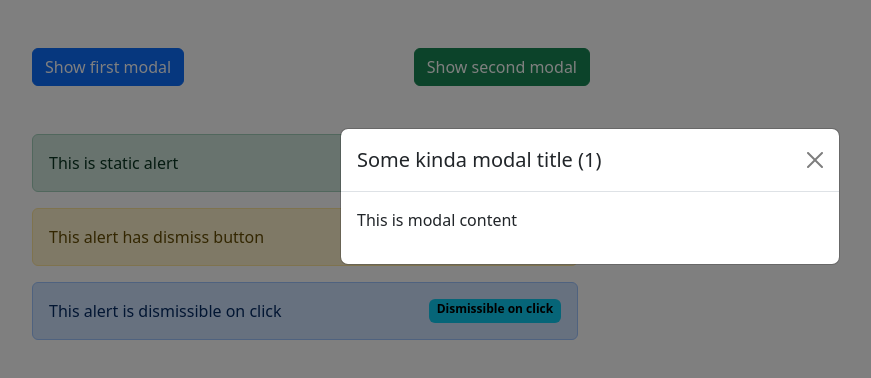
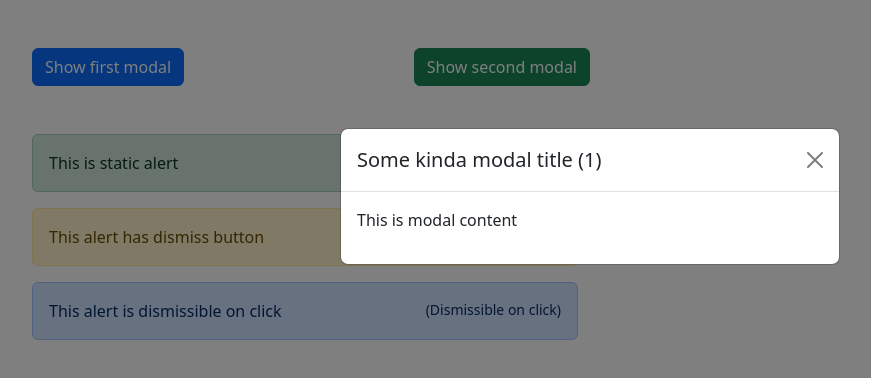
Before and after one commit to dmatkulov/hw-58, a React app: page / in a window 1280 px wide. Both pictures are taken after a click on the button "Show first modal". Shown: the top 378 px of the page, without its empty margins (50-921 px from the left). Built offline with nearby package versions, Linux system fonts and the light colour scheme; the HTML template or start-up script is replaced by a standard one.

Commit message:
refactor code, add animation to alerts

```diff
--- a/src/UI/Alert/Alert.tsx
+++ b/src/UI/Alert/Alert.tsx
@@ -1,5 +1,5 @@
 import React, {useState} from 'react';
-import {motion} from 'framer-motion';
+import {AnimatePresence, motion} from 'framer-motion';
 
 interface Props extends React.PropsWithChildren {
   type: 'primary' | 'success' | 'danger' | 'warning';
@@ -7,7 +7,13 @@ interface Props extends React.PropsWithChildren {
   clickDismissible?: boolean;
 }
 
-const Alert: React.FC<Props> = ({type, onDismiss, clickDismissible, children}) => {
+const Alert: React.FC<Props> = ({
+    type,
+    onDismiss,
+    clickDismissible,
+    children
+  }) => {
+
   const [isDismissed, setIsDismissed] = useState(true);
 
   let closeBtn: React.ReactNode = null;
@@ -17,36 +23,39 @@ const Alert: React.FC<Props> = ({type, onDismiss, clickDismissible, children}) =
       <button type="button" className="btn-close ms-auto" onClick={onDismiss}/>
     );
   }
-
-  if (isDismissed && clickDismissible) {
   return (
+    <>
+      <AnimatePresence>
+        {isDismissed && clickDismissible && (
           <motion.div
-        animate={{ y: 0, opacity: 1 }}
-        initial={{ y: -20, opacity: 0 }}
+            initial={{y: -20, opacity: 0}}
+            animate={{y: 0, opacity: 1}}
+            exit={{x: -100, opacity: 0}}
             className={`alert alert-${type} d-flex justify-content-between show`}
             style={{cursor: 'pointer'}}
             onClick={() => setIsDismissed(false)}
           >
             <div className="col d-flex justify-content-between">
               {children}
-          <div className="badge text-bg-info">Dismissible on click</div>
+              <p className="small p-0 m-0">(Dismissible on click)</p>
             </div>
           </motion.div>
-    );
-  }
+        )}
+      </AnimatePresence>
 
-  if (!clickDismissible) {
-    return (
+        {!clickDismissible && (
           <motion.div
-        animate={{ y: 0, opacity: 1 }}
-        initial={{ y: -20, opacity: 0 }}
+            initial={{y: -20, opacity: 0}}
+            animate={{y: 0, opacity: 1}}
+            exit={{x: -100, opacity: 0}}
             className={`alert alert-${type} d-flex justify-content-between show`}
           >
             {children}
             {closeBtn}
           </motion.div>
+        )}
+    </>
   );
-  }
 };
 
 export default Alert;
--- a/src/UI/Backdrop/Backdrop.tsx
+++ b/src/UI/Backdrop/Backdrop.tsx
@@ -1,4 +1,5 @@
 import React from 'react';
+import {AnimatePresence, motion} from "framer-motion";
 
 interface Props {
   show: boolean;
@@ -6,11 +7,18 @@ interface Props {
 }
 const Backdrop: React.FC<Props> = ({show, onClick}) => {
   return (
-    <div
-      className="modal-backdrop show"
-      style={{display: show ? 'block' : 'none'}}
-      onClick={onClick}
-    />
+      <>
+        <AnimatePresence>
+          <motion.div
+            initial={{opacity: 0}}
+            animate={{opacity: 0.5}}
+            exit={{opacity: 0}}
+            className="modal-backdrop show"
+            style={{display: show ? 'block' : 'none'}}
+            onClick={onClick}
+          />
+        </AnimatePresence>
+      </>
   );
 };
 
--- a/src/components/AlertDismissible/AlertDismissible.tsx
+++ b/src/components/AlertDismissible/AlertDismissible.tsx
@@ -1,5 +1,6 @@
 import React, {useState} from 'react';
 import Alert from '../../UI/Alert/Alert';
+import {AnimatePresence} from "framer-motion";
 
 const AlertDismissible: React.FC = () => {
   const [showAlert, setShowAlert] = useState(true);
@@ -9,6 +10,7 @@ const AlertDismissible: React.FC = () => {
 
   return (
     <>
+      <AnimatePresence>
       {showAlert ? (
         <Alert
           type="warning"
@@ -17,6 +19,7 @@ const AlertDismissible: React.FC = () => {
           This alert has dismiss button
         </Alert>
       ) : null}
+      </AnimatePresence>
     </>
   );
 };
```
Also changed, not shown: src/UI/Modal/Modal.tsx (+13 -6 lines). Lines whose indentation alone changed are shown as unchanged.
